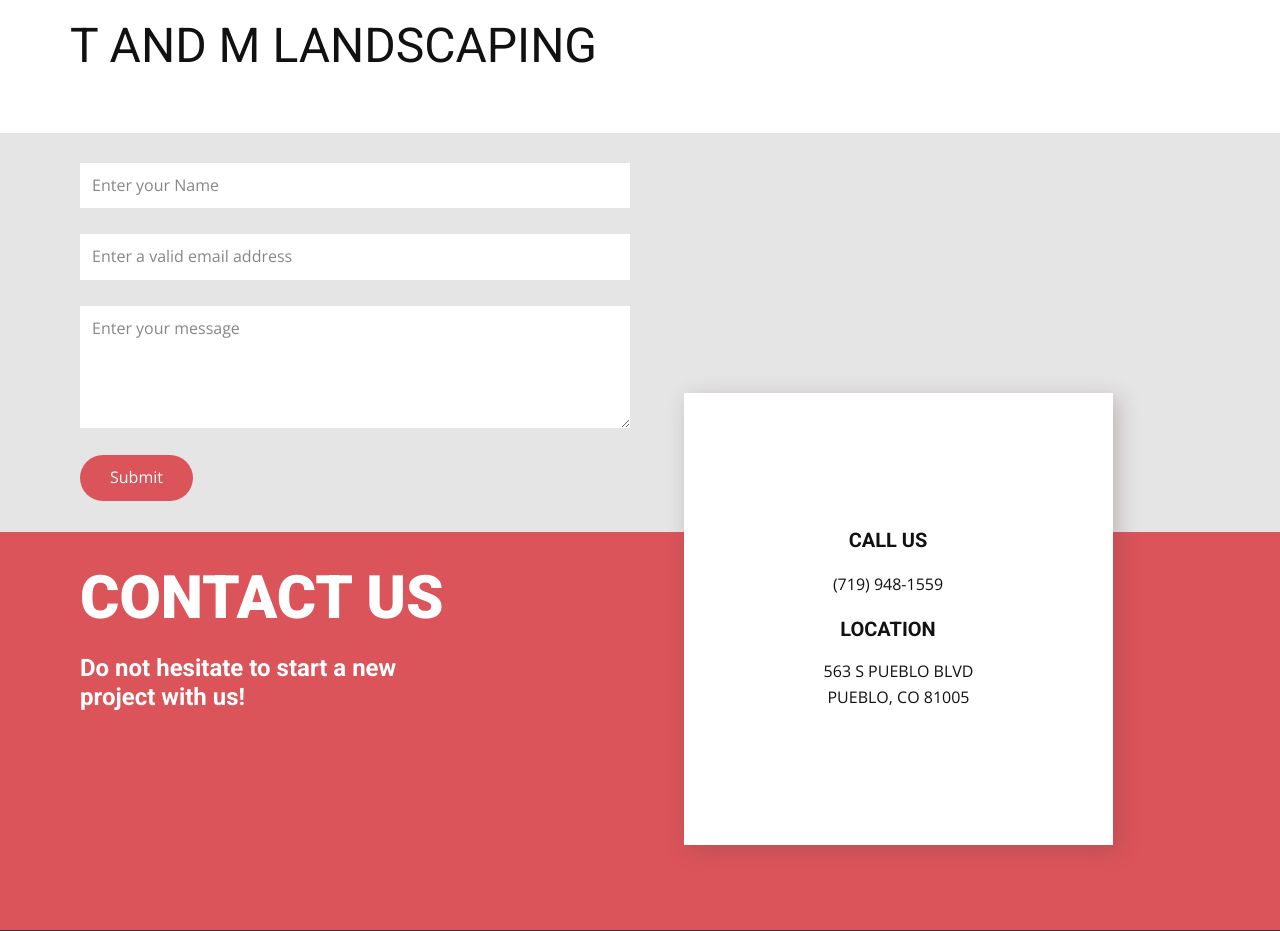
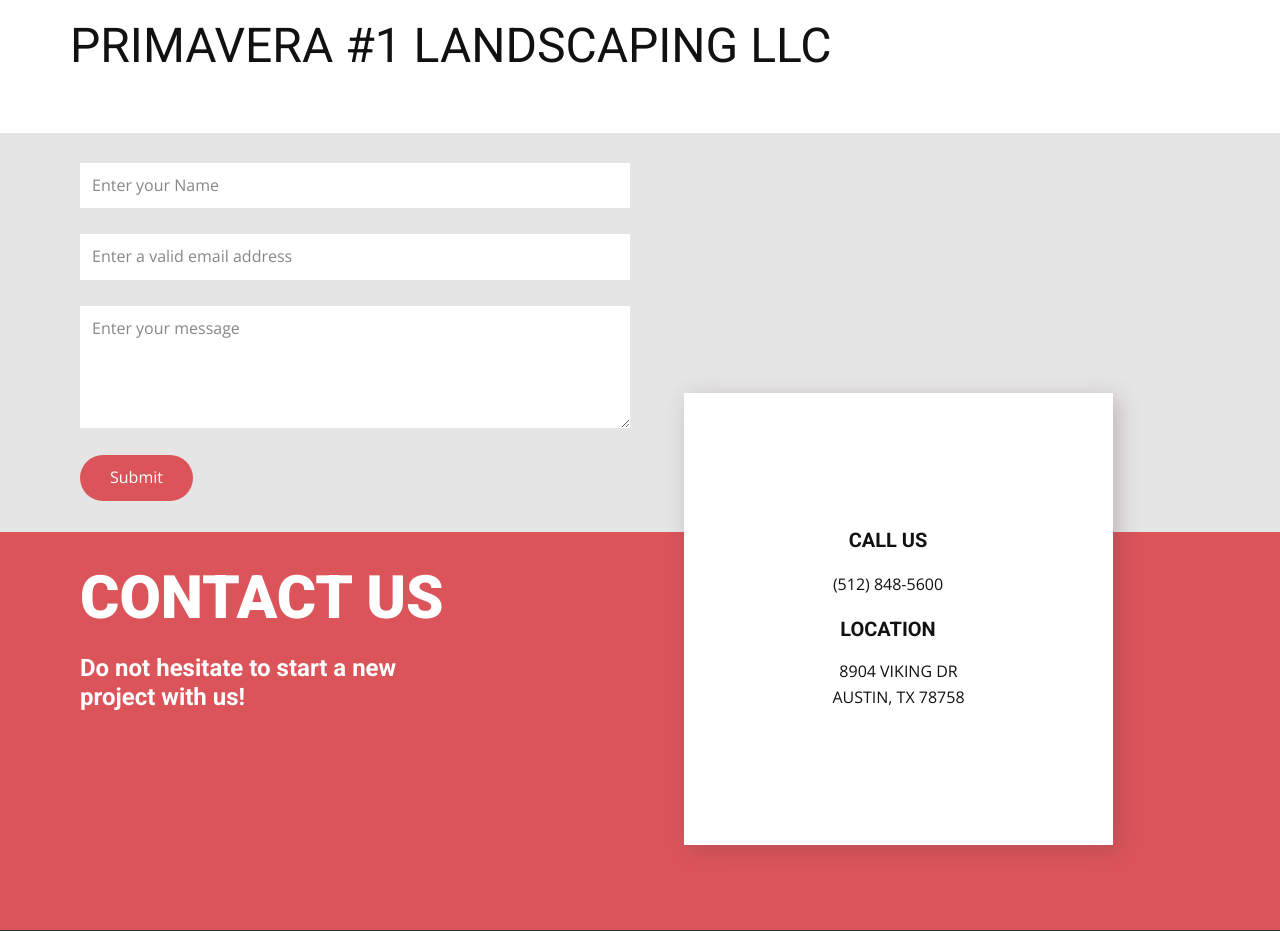
Before and after one commit to runacode/prima, a PHP site: page / in a window 1280 px wide. Shown: the top 931 px of the page. Run offline with PHP 8.4, Linux system fonts and the light colour scheme.

Commit message:
Update index.php

```diff
--- a/index.php
+++ b/index.php
@@ -1,7 +1,7 @@
-<?php $company = "T AND M LANDSCAPING";
-$phone = "(719) 948-1559";
-	$address1 = "563 S PUEBLO BLVD";
-	$address2 = "PUEBLO, CO 81005";
+<?php $company = "PRIMAVERA #1 LANDSCAPING LLC";
+$phone = "(512) 848-5600";
+	$address1 = "8904 VIKING DR";
+	$address2 = "AUSTIN, TX 78758";
 ?>
 <!DOCTYPE html>
 <html style="font-size: 16px;">
```
